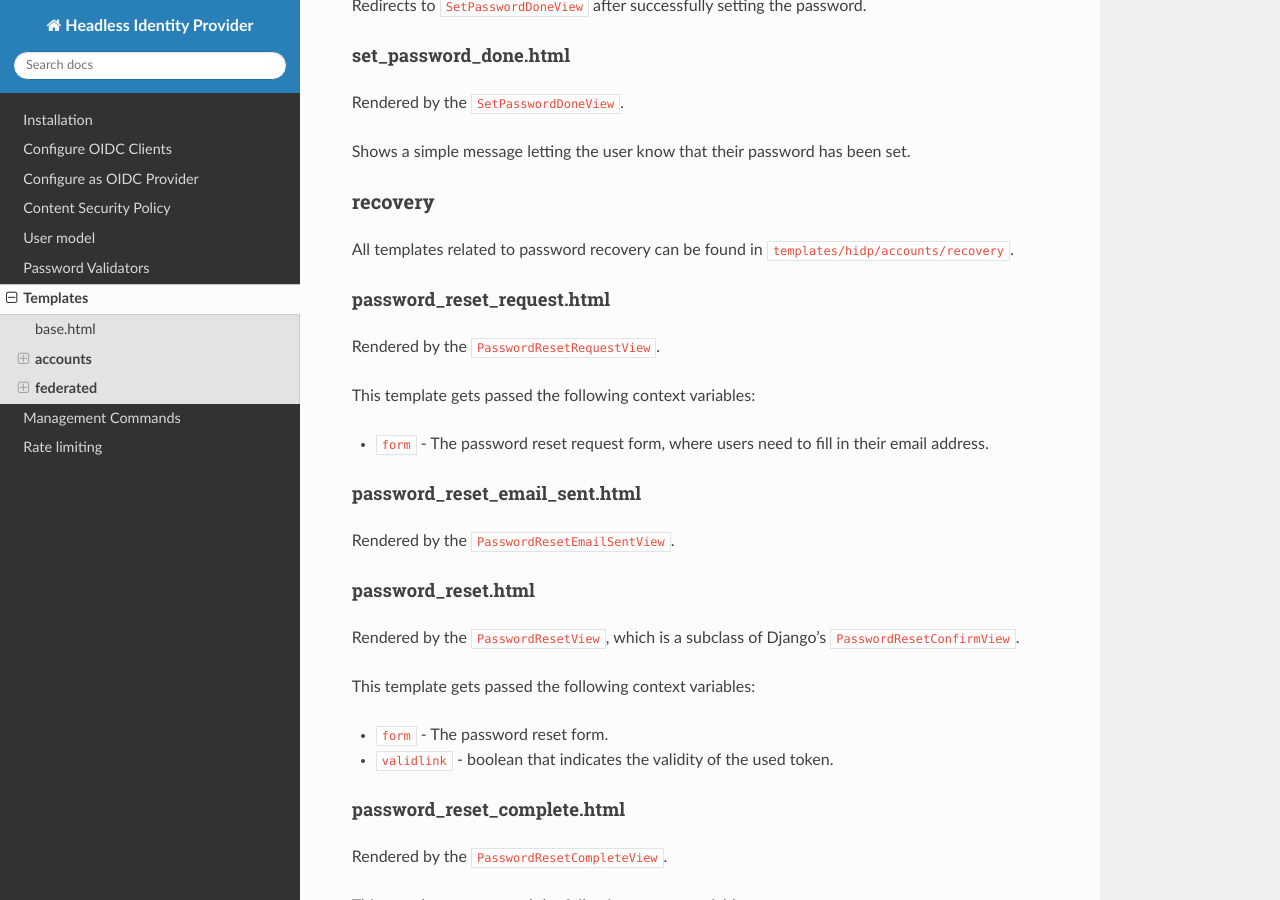
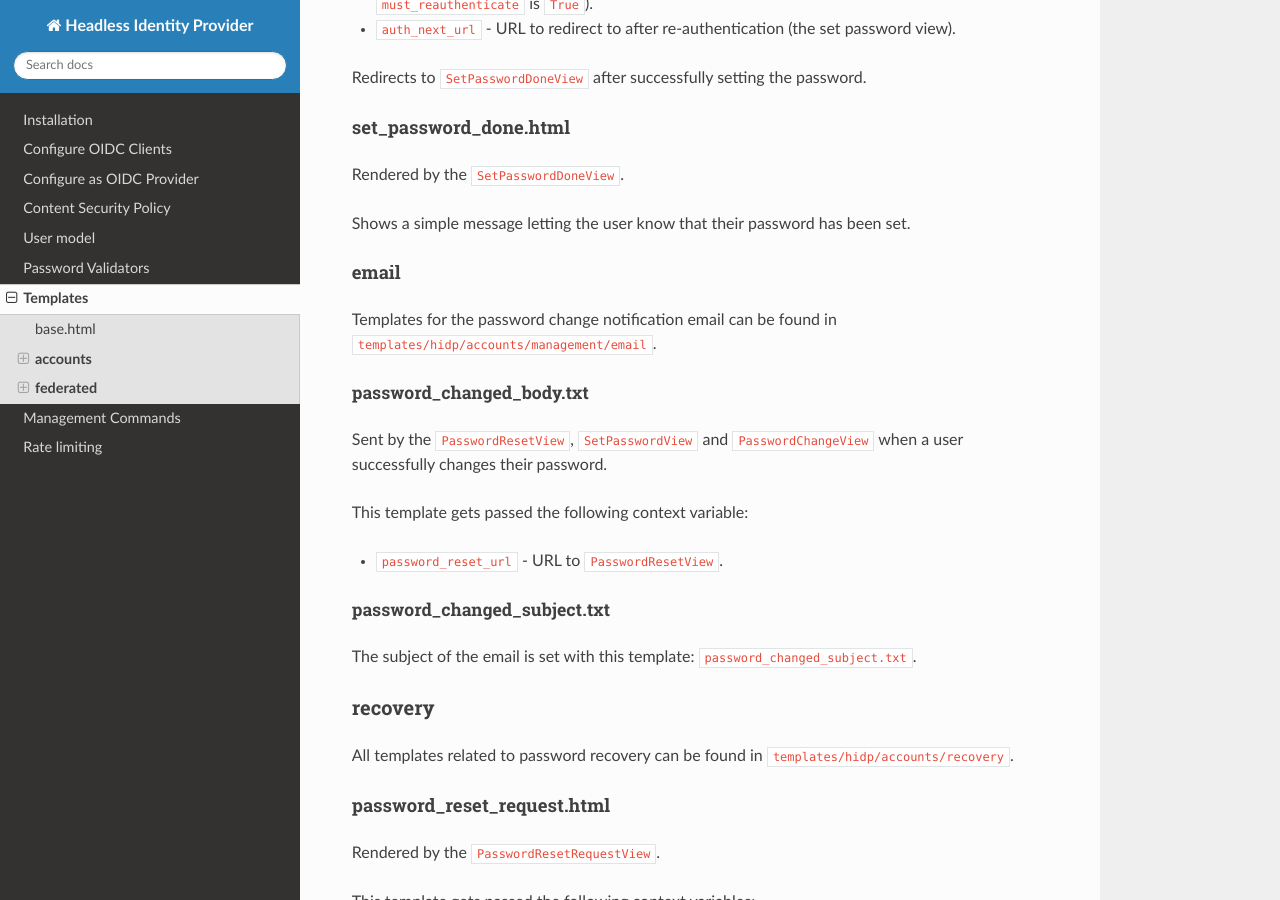
Before and after one commit to leukeleu/django-hidp, a Sphinx documentation site: the page built from packages/hidp/docs/templates.md, in a window 1280 px wide and 900 px high, scrolled down 4665 px. Built offline with Sphinx 7.4.7 and the Read the Docs theme 2.0.0, drawn with Linux system fonts in a browser that asks for light colours; some of the changed text lies outside the part shown.

Commit message:
Document password changed email templates

```diff
--- a/packages/hidp/docs/templates.md
+++ b/packages/hidp/docs/templates.md
@@ -157,6 +157,23 @@ Rendered by the `SetPasswordDoneView`.
 
 Shows a simple message letting the user know that their password has been set.
 
+#### **email**
+
+Templates for the password change notification email can be found
+in `templates/hidp/accounts/management/email`.
+
+##### password_changed_body.txt
+
+Sent by the `PasswordResetView`, `SetPasswordView` and `PasswordChangeView` when a user
+successfully changes their password.
+
+This template gets passed the following context variable:
+- `password_reset_url` - URL to `PasswordResetView`.
+
+##### password_changed_subject.txt
+
+The subject of the email is set with this template: `password_changed_subject.txt`.
+
 ### **recovery**
 
 All templates related to password recovery can be found
@@ -200,6 +217,7 @@ Sent by the `PasswordResetRequestView` for users that have a password set.
 
 This template gets passed the following context variable:
 - `password_reset_url` - URL to `PasswordResetView`.
+- `user` - The user the password was changed for
 
 ##### password_reset_subject.txt
 
```
